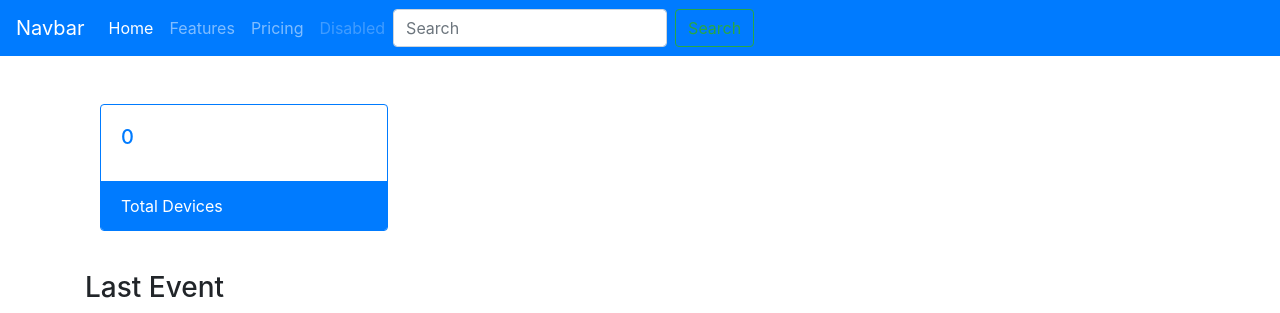
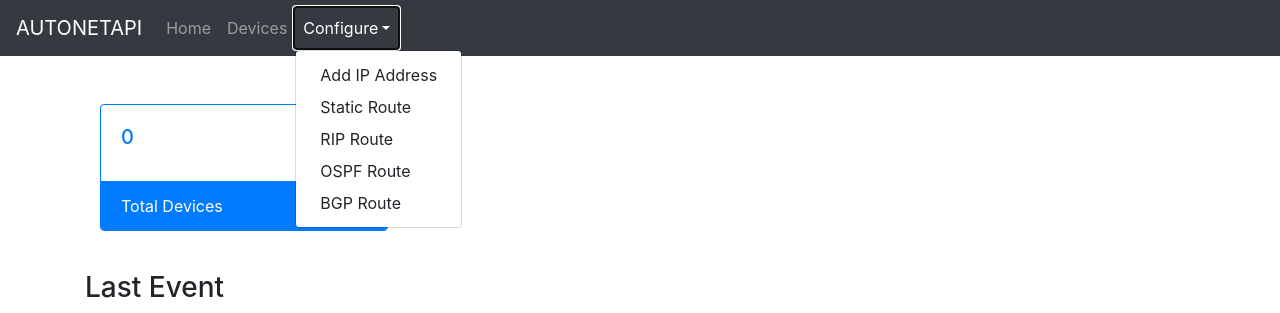
Before and after one commit to abdarafi/autonetapi-csr1000v, a Django app: page / in a window 1280 px wide, after a click on "Configure". Shown: the top 313 px of the page. Run offline with Django 3.2, Linux system fonts and the light colour scheme; data that the repository does not hold is empty; some libraries are stand-ins or nearby versions.

Commit message:
Add ip address feature on the router successful

```diff
--- a/netauto/models.py
+++ b/netauto/models.py
@@ -7,7 +7,6 @@ class Device(models.Model):
     hostname = models.CharField(max_length=200)
     username = models.CharField(max_length=200)
     password = models.CharField(max_length=200)
-    ssh_port = models.IntegerField(default=22)
 
     def __str__(self):
         return "{}, {}".format(self.hostname, self.ip_address)
--- a/netauto/templates/netauto/base.html
+++ b/netauto/templates/netauto/base.html
@@ -12,30 +12,31 @@
     <title>AutonetAPI</title>
   </head>
   <body>
-    <nav class="navbar navbar-expand-lg navbar-dark bg-primary">
-        <a class="navbar-brand" href="#">Navbar</a>
-        <button class="navbar-toggler" type="button" data-toggle="collapse" data-target="#navbarNav" aria-controls="navbarNav" aria-expanded="false" aria-label="Toggle navigation">
+    <nav class="navbar navbar-expand-md navbar-dark bg-dark">
+        <a href="#" class="navbar-brand">AUTONETAPI</a>
+        <button type="button" class="navbar-toggler" data-toggle="collapse" data-target="#navbarCollapse">
             <span class="navbar-toggler-icon"></span>
         </button>
-        <div class="collapse navbar-collapse" id="navbarNav">
-            <ul class="navbar-nav">
-            <li class="nav-item active">
-                <a class="nav-link" href="{% url 'home' %}">Home<span class="sr-only">(current)</span></a>
-            </li>
-            <li class="nav-item">
-                <a class="nav-link" href="{% url 'devices' %}">Features</a>
-            </li>
-            <li class="nav-item">
-                <a class="nav-link" href="#">Pricing</a>
-            </li>
-            <li class="nav-item">
-                <a class="nav-link disabled" href="#" tabindex="-1" aria-disabled="true">Disabled</a>
-            </li>
+        <div id="navbarCollapse" class="collapse navbar-collapse">
+            <ul class="nav navbar-nav">
+                <li class="nav-item">
+                    <a href="{% url 'home' %}" class="nav-link">Home</a>
+                </li>
+                <li class="nav-item">
+                    <a href="{% url 'devices' %}" class="nav-link">Devices</a>
+                </li>
+                <li class="nav-item dropdown">
+                    <a href="#" class="nav-link dropdown-toggle" data-toggle="dropdown">Configure</a>
+                    <div class="dropdown-menu">
+                        <a href="{% url 'add_ip' %}" class="dropdown-item">Add IP Address</a>
+                        <a href="#" class="dropdown-item">Static Route</a>
+                        <a href="#" class="dropdown-item">RIP Route</a>
+                        <a href="#" class="dropdown-item">OSPF Route</a>
+                        <a href="#" class="dropdown-item">BGP Route</a>
+                    </div>
+                </li>
             </ul>
-            <form class="form-inline my-2 my-lg-0">
-                <input class="form-control mr-sm-2" type="search" placeholder="Search">
-                <button class="btn btn-outline-success my-2 my-sm-0" type="submit">Search</button>
-              </form>
+
         </div>
     </nav>
     <div class="container">
--- /dev/null
+++ b/netauto/templates/netauto/bgp.html
@@ -0,0 +1,3 @@
+{% extends "netauto/base.html" %}
+{% block content %}
+{% endblock content %}
--- a/netauto/templates/netauto/home.html
+++ b/netauto/templates/netauto/home.html
@@ -13,6 +13,7 @@
         <div class="card-footer bg-primary border-primary text-white">Total Devices</div>
     </div>
 </div>
+
 
 <h3 class="mt-4">Last Event</h3>
 <table class="table">
--- /dev/null
+++ b/netauto/templates/netauto/ospf.html
@@ -0,0 +1,3 @@
+{% extends "netauto/base.html" %}
+{% block content %}
+{% endblock content %}
--- /dev/null
+++ b/netauto/templates/netauto/static.html
@@ -0,0 +1,3 @@
+{% extends "netauto/base.html" %}
+{% block content %}
+{% endblock content %}
--- a/netauto/urls.py
+++ b/netauto/urls.py
@@ -4,7 +4,7 @@ from . import views
 urlpatterns = [
     path('', views.home, name='home'),
     path('devices/', views.devices, name='devices'),
-    path('configure/', views.configure, name='configure'),
+    path('add_ip/', views.add_ip, name='add_ip'),
     path('result/', views.show_config, name='result'),
     path('log/', views.log, name='log'),
 ]
--- a/netauto/views.py
+++ b/netauto/views.py
@@ -1,5 +1,8 @@
-from django.shortcuts import render
+from django.shortcuts import render, redirect, get_object_or_404
 from .models import Device
+import requests
+import urllib3
+import json
 
 # Create your views here.
 
@@ -20,14 +23,57 @@ def devices(request):
     }
     return render(request, 'netauto/devices.html', context)
 
-def configure(request):
-    all_devices = Device.objects.all()
+def add_ip(request):
+    if request.method == "POST":
 
-    context = {
-        'all_devices' : all_devices,
-        'mode' : "Configure",
-    }
-    return render(request, 'netauto/configure.html', context)
+        interface = request.POST['interface']
+        new_ip_addr = request.POST['ip_address']
+        new_subnetmask = request.POST['subnetmask']
+
+        selected_device_id = request.POST.getlist('device')
+        for x in selected_device_id:
+            dev = get_object_or_404(Device, pk=x)
+            def get_token():
+                url = 'https://%s:55443/api/v1/auth/token-services' % dev.ip_address
+                auth = (dev.username, dev.password)
+                headers = {'Content-Type':'application/json'}
+                response = requests.post(url, auth=auth, headers=headers, verify=False)
+                json_data = json.loads(response.text)
+                token = json_data['token-id']
+                return token
+
+            def put_interface(token, interface):
+                url = 'https://%s:55443/api/v1/interfaces/%s' % (dev.ip_address, interface)
+                headers={ 'Content-Type': 'application/json', 'X-auth-token': token}
+
+                payload = {
+                    'type':'ethernet',
+                    'if-name':interface,
+                    'ip-address': new_ip_addr,
+                    'subnet-mask': new_subnetmask,
+                    'description': 'TEST-PUT-INTERFACE'
+                    }
+
+                response = requests.put(url, headers=headers, json=payload, verify=False)
+                print('The router responds with status code: %s ' % response.status_code)
+
+            # Disable unverified HTTPS request warnings.
+            urllib3.disable_warnings(urllib3.exceptions.InsecureRequestWarning)
+
+            # Get token.
+            token = get_token()
+
+            # GET interface information.
+            put_interface(token, interface)
+
+        return redirect('home')
+    else:
+        all_devices = Device.objects.all()
+        context = {
+            'all_devices' : all_devices,
+        }
+        return render(request, 'netauto/add_ip.html', context)
+
 
 def show_config(request):
     if request.method == "POST":
```
Also changed, not shown: netauto/templates/netauto/add_ip.html (added, +34 -0 lines), netauto/templates/netauto/configure.html (deleted, +0 -20 lines), netauto/migrations/0004_remove_device_ssh_port.py (added).
